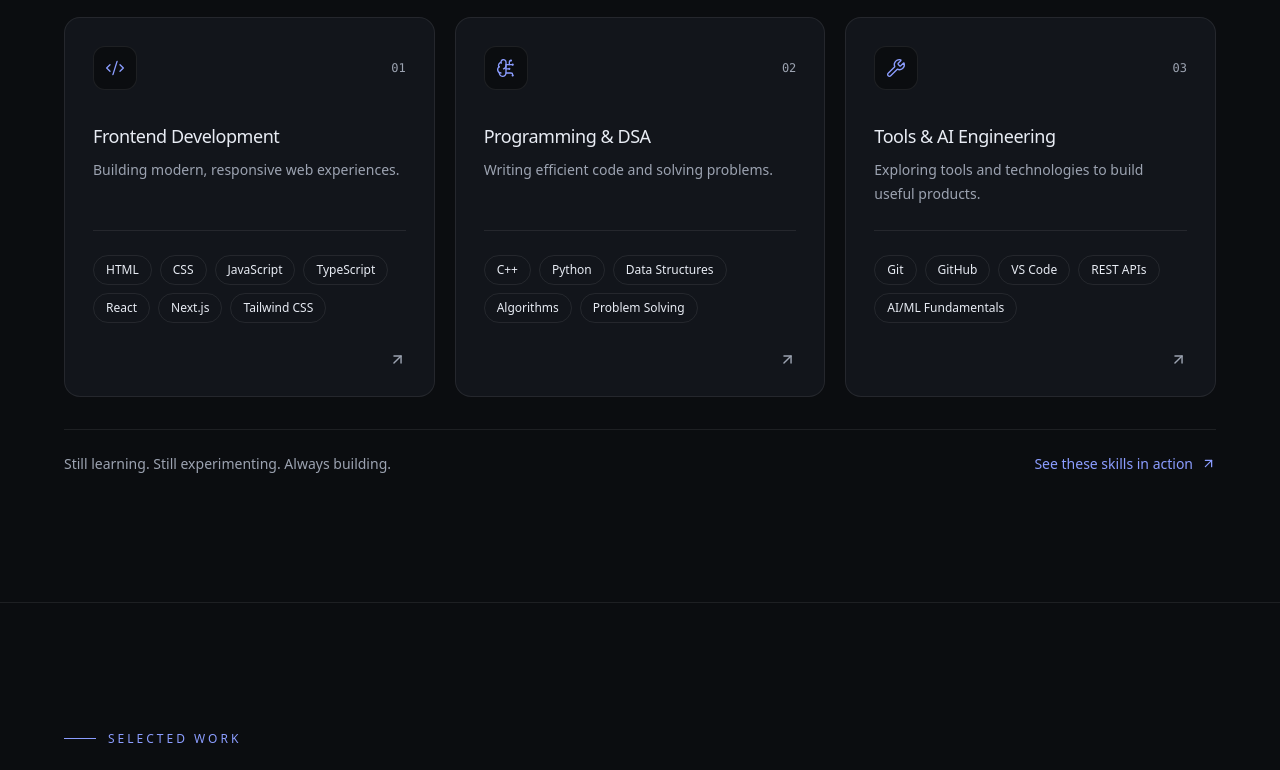
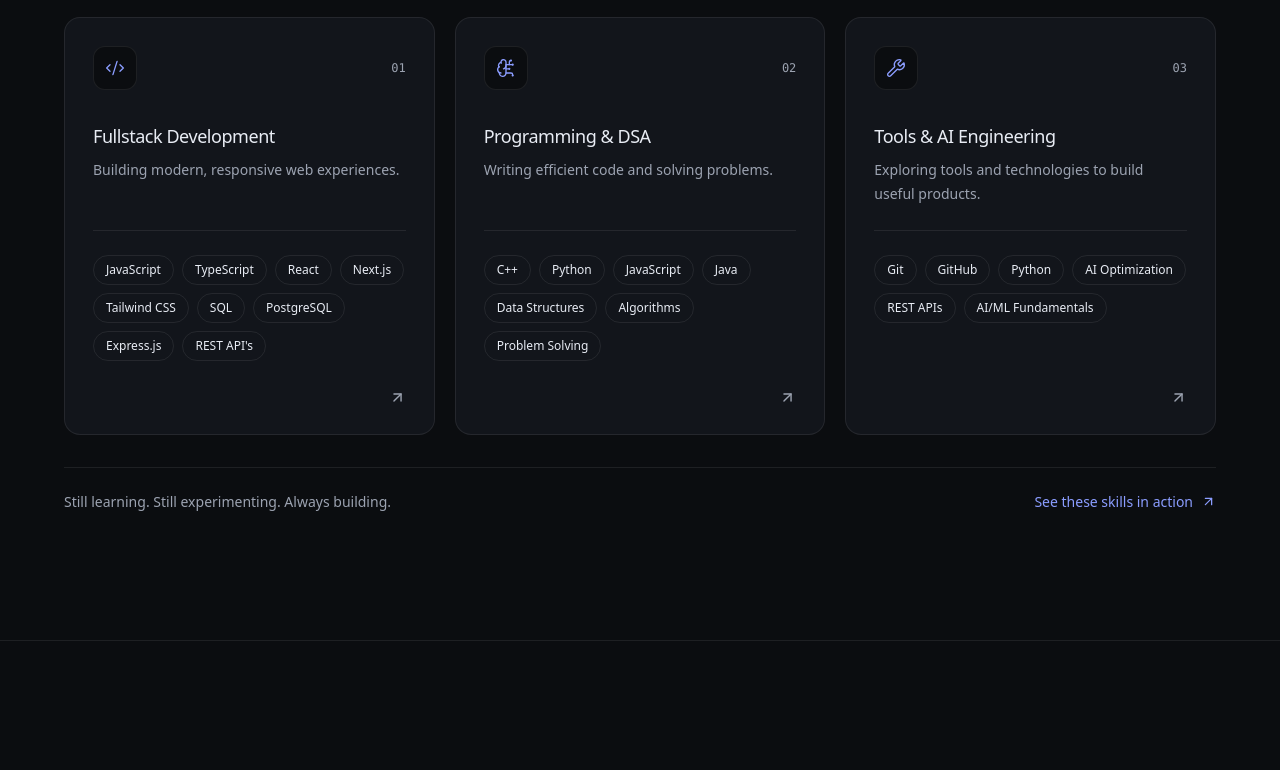
Before and after one commit to kirteshshirodkar/personal_portfolio, a Next.js app: page / in a window 1280 px wide. Shown: the part 1920-2690 px from the top of the page. Built offline with nearby package versions, Linux system fonts and the light colour scheme.

Commit message:
updated skills

```diff
--- a/src/components/sections/Contact.tsx
+++ b/src/components/sections/Contact.tsx
@@ -131,7 +131,7 @@ export default function Contact() {
               <div className="space-y-1">
                 <p className="text-sm font-medium">Based in</p>
                 <p className="text-sm text-[var(--muted)]">
-                  Goa, India · Open to opportunities
+                  Bengaluru, Karnataka, India · Open to opportunities
                 </p>
               </div>
             </div>
--- a/src/components/sections/Skills.tsx
+++ b/src/components/sections/Skills.tsx
@@ -9,17 +9,20 @@ import {
 const skillGroups = [
   {
     number: "01",
-    title: "Frontend Development",
+    title: "Fullstack Development",
     description: "Building modern, responsive web experiences.",
     icon: Code2,
     skills: [
-      "HTML",
-      "CSS",
       "JavaScript",
       "TypeScript",
       "React",
       "Next.js",
       "Tailwind CSS",
+      "SQL",
+      "PostgreSQL",
+      "Express.js",
+      "REST API's"
+
     ],
   },
   {
@@ -27,14 +30,14 @@ const skillGroups = [
     title: "Programming & DSA",
     description: "Writing efficient code and solving problems.",
     icon: BrainCircuit,
-    skills: ["C++", "Python", "Data Structures", "Algorithms", "Problem Solving"],
+    skills: ["C++", "Python","JavaScript","Java", "Data Structures", "Algorithms", "Problem Solving"],
   },
   {
     number: "03",
     title: "Tools & AI Engineering",
     description: "Exploring tools and technologies to build useful products.",
     icon: Wrench,
-    skills: ["Git", "GitHub", "VS Code", "REST APIs", "AI/ML Fundamentals"],
+    skills: ["Git", "GitHub","Python","AI Optimization", "REST APIs", "AI/ML Fundamentals"],
   },
 ];
 
```
